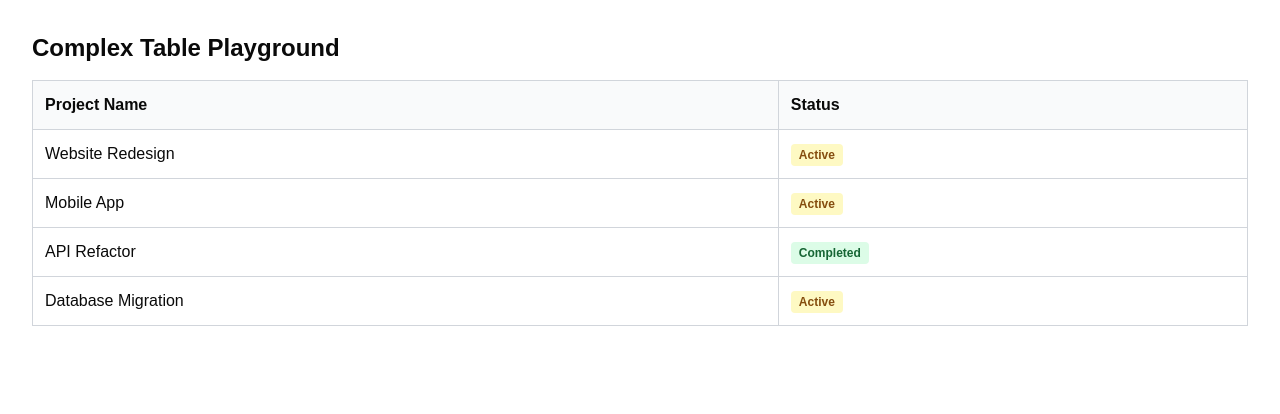
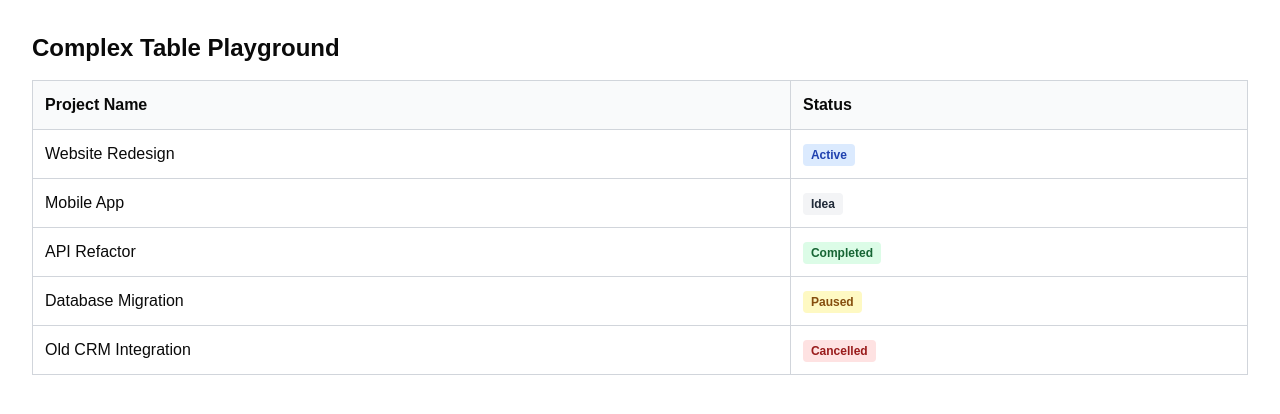
Before and after one commit to malerey/next-complex-table, a Next.js app: page / in a window 1280 px wide. Shown: the top 414 px of the page. Built offline with nearby package versions, Linux system fonts and the light colour scheme.

Commit message:
Expand status options

```diff
--- a/components/Table.tsx
+++ b/components/Table.tsx
@@ -5,6 +5,23 @@ import { projects } from "@/data/projects"
 import type { Project } from "@/types/project"
 
 const columnHelper = createColumnHelper<Project>()
+
+const getStatusStyles = (status: Project["status"]) => {
+  switch (status) {
+    case "idea":
+      return "bg-gray-100 text-gray-800"
+    case "active":
+      return "bg-blue-100 text-blue-800"
+    case "paused":
+      return "bg-yellow-100 text-yellow-800"
+    case "completed":
+      return "bg-green-100 text-green-800"
+    case "cancelled":
+      return "bg-red-100 text-red-800"
+    default:
+      return "bg-gray-100 text-gray-800"
+  }
+}
 
 const columns = [
   columnHelper.accessor("name", {
@@ -15,11 +32,7 @@ const columns = [
     cell: (info) => {
       const status = info.getValue()
       return (
-        <span
-          className={`px-2 py-1 rounded text-xs font-bold ${
-            status === "completed" ? "bg-green-100 text-green-800" : "bg-yellow-100 text-yellow-800"
-          }`}
-        >
+        <span className={`px-2 py-1 rounded text-xs font-bold ${getStatusStyles(status)}`}>
           {status.charAt(0).toUpperCase() + status.slice(1)}
         </span>
       )
--- a/data/projects.ts
+++ b/data/projects.ts
@@ -2,7 +2,8 @@ import type { Project } from "@/types/project"
 
 export const projects: Project[] = [
   { id: "1", name: "Website Redesign", status: "active" },
-  { id: "2", name: "Mobile App", status: "active" },
+  { id: "2", name: "Mobile App", status: "idea" },
   { id: "3", name: "API Refactor", status: "completed" },
-  { id: "4", name: "Database Migration", status: "active" },
+  { id: "4", name: "Database Migration", status: "paused" },
+  { id: "5", name: "Old CRM Integration", status: "cancelled" },
 ]
--- a/types/project.ts
+++ b/types/project.ts
@@ -1,5 +1,5 @@
 export interface Project {
   id: string
   name: string
-  status: "active" | "completed"
+  status: "idea" | "active" | "paused" | "completed" | "cancelled"
 }
```
Also changed, not shown: 2 other files (tests, documents, lock files or other folders).
